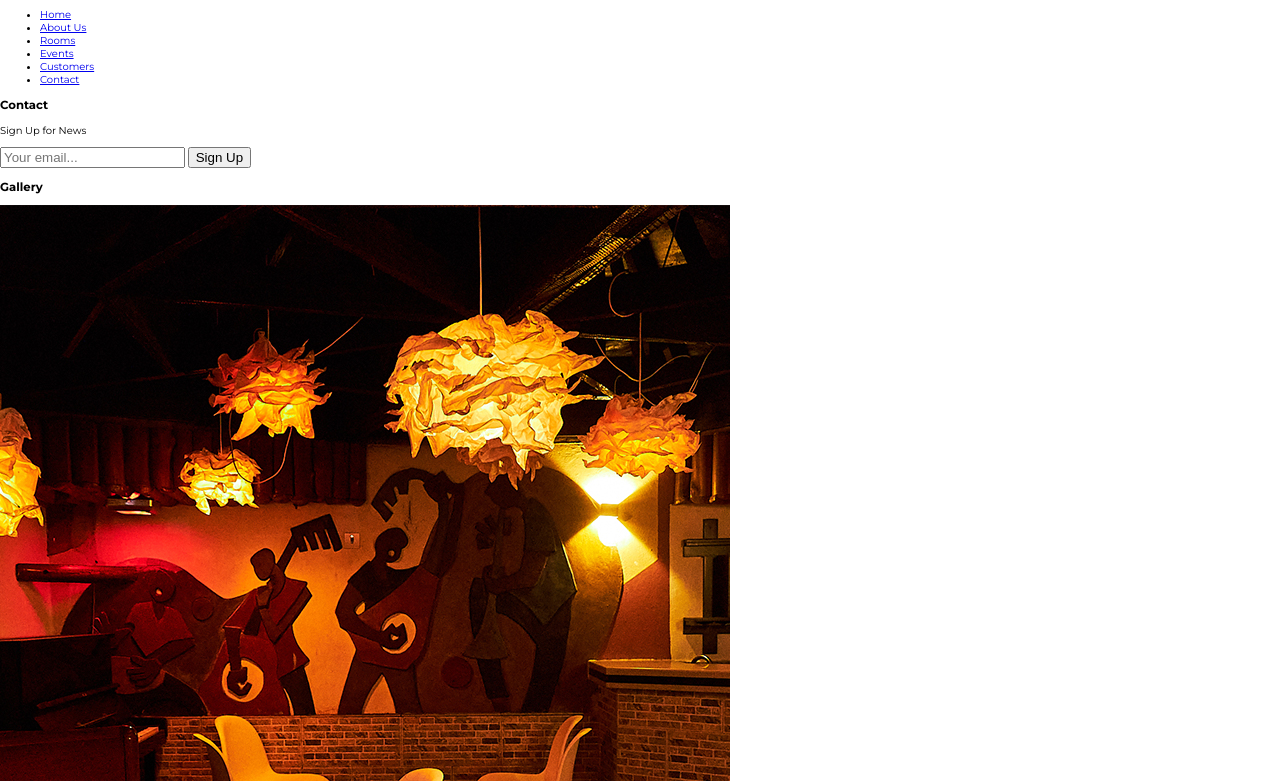
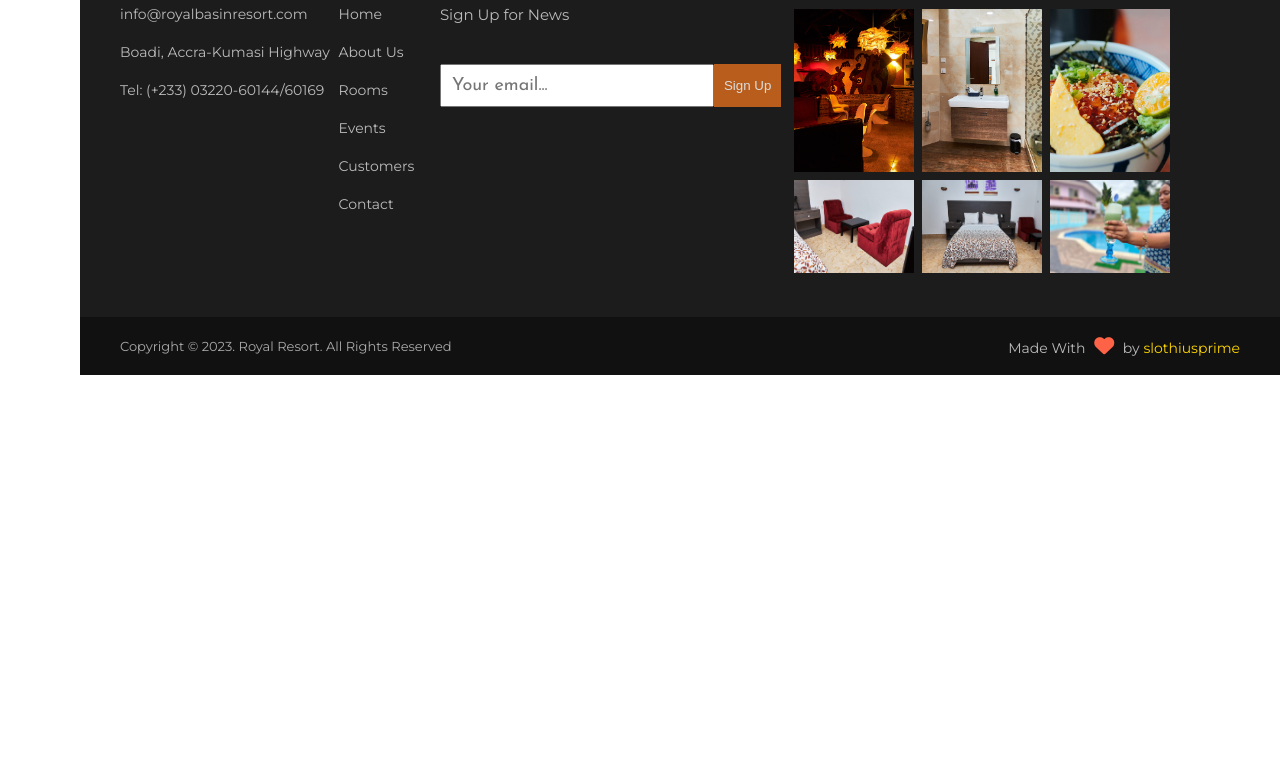
Before and after one commit to fronomenal/vanilla_hotel_landing, a plain HTML site: page index.html in a window 1280 px wide. Shown: the part 5495-6276 px from the top of the page. After the commit the page ends 5870 px from the top, so only its background shows below. Drawn offline with Linux system fonts and the light colour scheme.

Commit message:
style footer section

```diff
--- a/css/style.css
+++ b/css/style.css
@@ -559,3 +559,119 @@ body {
     font-style: italic;
 }
 /* $customers */
+
+/* footer */
+.footer {
+    margin-left: 8rem;
+}
+
+.main-part {
+    display: flex;
+    justify-content: space-between;
+    background-color: #1c1c1c;
+    padding: 4rem;
+}
+
+.footer-heading {
+    font-size: 2.5rem;
+    font-weight: 300;
+    color: goldenrod;
+    margin: 1rem 0 3rem 0;
+}
+
+.footer-list {
+    list-style: none;
+    padding: 0;
+}
+
+.footer-list-item {
+    margin-bottom: 2rem;
+}
+
+.footer-list-link {
+    font-size: 1.4rem;
+    text-decoration: none;
+    color: #bbb;
+}
+
+.contact p {
+    font-size: 1.5rem;
+    color: #bbb;
+    margin-bottom: 4rem;
+}
+
+.footer-form {
+    display: flex;
+}
+
+.footer-input {
+    width: 25rem;
+    padding: 1rem;
+    font-family: 'Josefin Sans', sans-serif;
+    font-size: 1.8rem;
+    color: #444;
+    outline: none;
+}
+
+.footer-btn {
+    padding: 1rem;
+    background-color: #b85d1c;
+    color: #ddd;
+    border: none;
+}
+
+.gallery {
+    max-width: 45rem;
+}
+
+.image-wrapper {
+    width: 12rem;
+    margin: .4rem;
+    overflow: hidden;
+}
+
+.footer-image {
+    width: 100%;
+    height: 100%;
+    backface-visibility: hidden;
+    transition: all .5s;
+}
+
+.gallery-images {
+    display: flex;
+    flex-wrap: wrap;
+}
+
+.footer-image:hover {
+    transform: scale(1.3);
+    opacity: .8;
+}
+
+.creator-part {
+    display: flex;
+    justify-content: space-between;
+    align-items: center;
+    background-color: #111;
+    padding: 0 4rem;
+}
+
+.copyright-text {
+    font-size: 1.3rem;
+    color: #aaa;
+}
+
+.text-right {
+    font-size: 1.4rem;
+    color: #bbb;
+}
+
+.text-right i {
+    font-size: 2rem;
+    margin: .5rem;
+    color: tomato;
+}
+
+.text-right span {
+    color: gold;
+}
+/* $footer */
```
